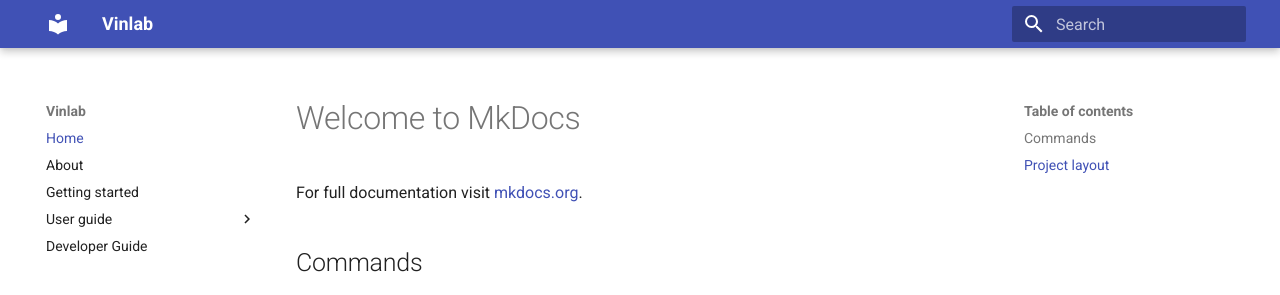
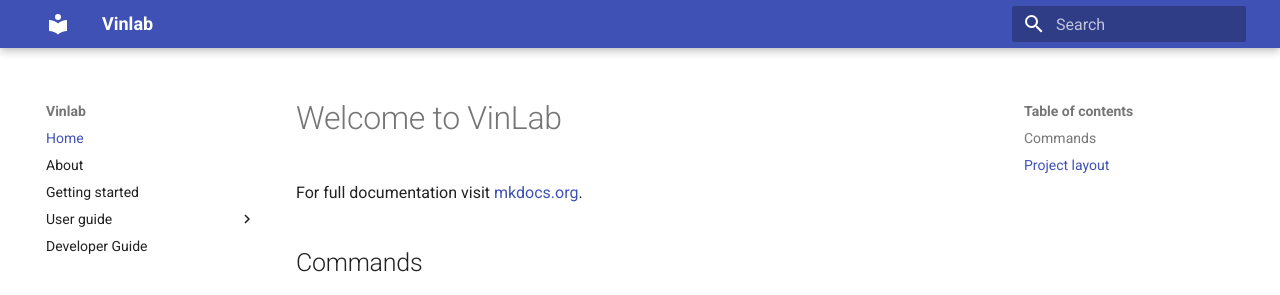
Before and after one commit to vinbigdata-medical/vindr-lab, an MkDocs documentation site: the page built from docs/index.md, in a window 1280 px wide. Shown: the top 295 px of the page. Built offline with MkDocs 1.6.1 and Material for MkDocs 9.7.7, drawn with Linux system fonts in a browser that asks for light colours.

Commit message:
test update docs

```diff
--- a/docs/index.md
+++ b/docs/index.md
@@ -1,4 +1,4 @@
-# Welcome to MkDocs
+# Welcome to VinLab
 
 For full documentation visit [mkdocs.org](https://www.mkdocs.org).
 
```
